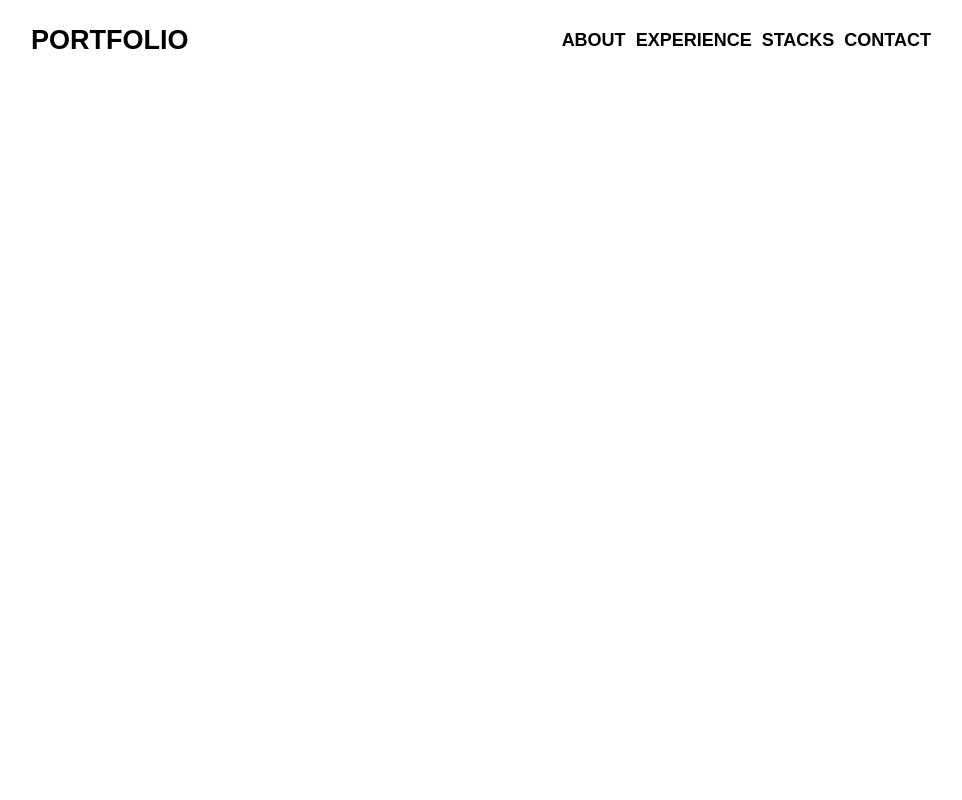
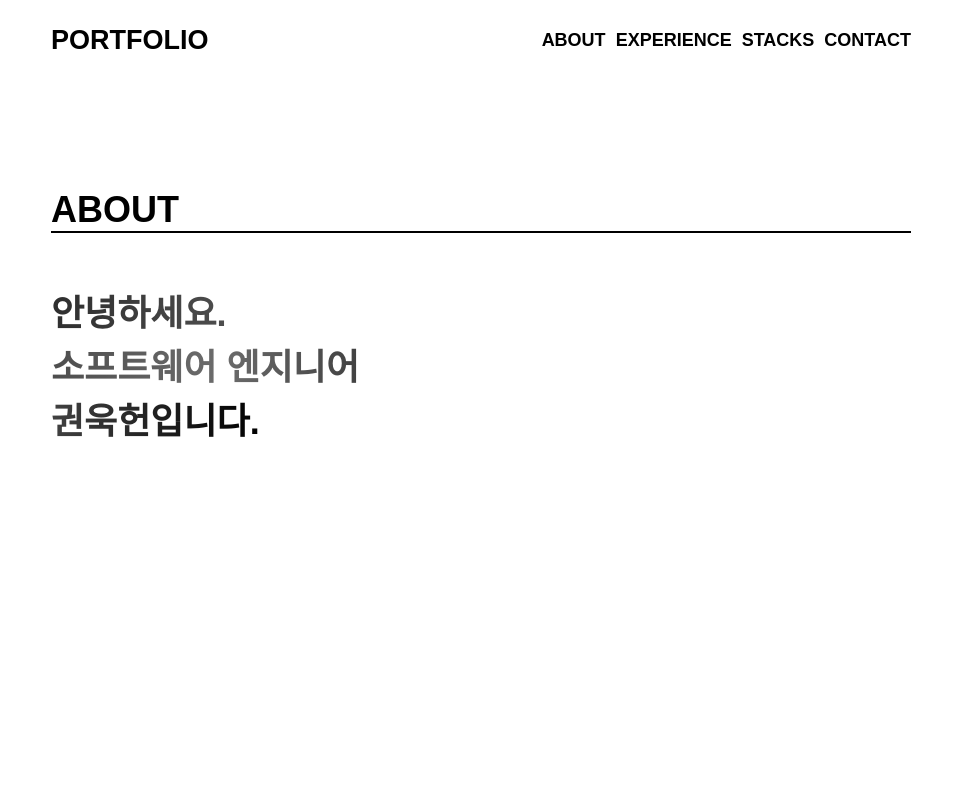
Before and after one commit to Ukheon/portfolio, a React (Vite) app: page / in a window 1280 px wide. Shown: the top 800 px of the page, without its empty margins (159-1121 px from the left). Built offline with nearby package versions, Linux system fonts and the light colour scheme.

Commit message:
feat: Typing 컴포넌트 구현 및 Anchor 테스트

```diff
--- /dev/null
+++ b/src/components/resuable/Title.tsx
@@ -0,0 +1,17 @@
+// eslint-disable-next-line
+import { styled } from 'styled-components';
+
+const Title = ({ text }: { text: string }) => {
+    return <$Title>{text}</$Title>;
+};
+
+export default Title;
+
+const $Title = styled.h2`
+    font-size: 2rem;
+    font-weight: 700;
+
+    padding-top: 6rem;
+    margin-bottom: 3rem;
+    border-bottom: 2px solid black;
+`;
--- /dev/null
+++ b/src/components/resuable/Typing.tsx
@@ -0,0 +1,85 @@
+// eslint-disable-next-line
+import { joinBeforeTextList } from '@/utils/convert';
+import { useEffect, useState } from 'react';
+import { keyframes, styled } from 'styled-components';
+
+type TypingProps = {
+    texts: string[];
+    speed?: number;
+};
+
+const Typing = ({ texts, speed }: TypingProps) => {
+    const FIRST_INDEX = 0;
+    const TYPING_SPEED = 100;
+
+    const [typingText, setTypingText] = useState('');
+    const [charIndex, setCharIndex] = useState(FIRST_INDEX);
+    const [index, setIndex] = useState(FIRST_INDEX);
+
+    useEffect(() => {
+        const innerTimer = setTimeout(() => {
+            if (texts[index]?.length === charIndex) {
+                if (index !== texts.length) {
+                    setCharIndex(0);
+                    setIndex(index + 1);
+                    setTypingText(joinBeforeTextList(texts, texts[index].substring(0, charIndex), index));
+                }
+            } else if (texts.length !== index && texts[index].length !== charIndex) {
+                setTypingText(joinBeforeTextList(texts, texts[index].substring(0, charIndex), index));
+                setCharIndex(charIndex + 1);
+            }
+        }, speed || TYPING_SPEED);
+
+        return () => clearTimeout(innerTimer);
+    }, [charIndex]);
+
+    return (
+        <$P>
+            <$Span>{typingText}</$Span>
+        </$P>
+    );
+};
+
+export default Typing;
+
+export const blinkAnimation = keyframes`
+
+	0%, 100% {
+		border-color: transparent;
+	}
+	50% {
+		border-color: white;
+	}
+`;
+
+const $P = styled.p`
+    border-right: 5px solid transparent;
+`;
+
+const $Span = styled.span`
+    white-space: pre-wrap;
+
+    background: linear-gradient(to right, #2e2e2e, #6c6c6c, #000000);
+    background-clip: text;
+    color: transparent;
+
+    font-size: 2rem;
+    line-height: 3rem;
+    font-weight: 700;
+
+    border-right-width: 2px;
+    border-right-style: solid;
+    animation: blink-caret 1s 4;
+
+    border-color: transparent;
+
+    @keyframes blink-caret {
+        from,
+        to {
+            border-color: transparent;
+        }
+        50% {
+            border-color: black;
+        }
+    }
+`;
--- /dev/null
+++ b/src/layout/SectionLayout.tsx
@@ -0,0 +1,21 @@
+// eslint-disable-next-line
+import React from 'react';
+import { styled } from 'styled-components';
+const SectionLayout = ({ children, id }: { children?: React.ReactNode; id: string }) => {
+    return <SectionContainer id={id}>{children}</SectionContainer>;
+};
+
+export default SectionLayout;
+
+const SectionContainer = styled.section`
+    width: 100%;
+    max-width: ${({ theme }) => theme.width.desktop};
+
+    height: 100%;
+    min-height: ${({ theme }) => `calc(100vh - ${theme.height.header})`};
+
+    font-size: 1rem;
+
+    margin: ${({ theme }) => theme.height.header} auto;
+    padding: ${({ theme }) => theme.width.sectionPadding};
+`;
--- /dev/null
+++ b/src/pages/About.tsx
@@ -0,0 +1,16 @@
+// eslint-disable-next-line
+import Title from '@/components/resuable/Title';
+import Typing from '@/components/resuable/Typing';
+import SectionLayout from '@/layout/SectionLayout';
+import { styled } from 'styled-components';
+
+const About = () => {
+    return (
+        <SectionLayout id="about">
+            <Title text="ABOUT" />
+            <Typing texts={['안녕하세요.', '소프트웨어 엔지니어', '권욱헌입니다.']} />
+        </SectionLayout>
+    );
+};
+
+export default About;
--- /dev/null
+++ b/src/pages/Experience.tsx
@@ -0,0 +1,14 @@
+// eslint-disable-next-line
+import Title from '@/components/resuable/Title';
+import SectionLayout from '@/layout/SectionLayout';
+import { styled } from 'styled-components';
+
+const Experience = () => {
+    return (
+        <SectionLayout id="experience">
+            <Title text="EXPERIENCE" />
+        </SectionLayout>
+    );
+};
+
+export default Experience;
--- a/src/pages/Root.tsx
+++ b/src/pages/Root.tsx
@@ -1,10 +1,17 @@
 import Header from '@/components/resuable/Header';
+
 import styled from 'styled-components';
+import About from './About';
+import Experience from './Experience';
 
 const Root = () => {
     return (
         <RootContainer>
             <Header />
+            <$Main>
+                <About />
+                <Experience />
+            </$Main>
         </RootContainer>
     );
 };
@@ -17,3 +24,5 @@ const RootContainer = styled.div`
     height: auto;
     max-width: ${({ theme }) => theme.width.desktop};
 `;
+
+const $Main = styled.main``;
--- a/src/styles/theme.ts
+++ b/src/styles/theme.ts
@@ -2,6 +2,7 @@ export const theme = {
     width: {
         desktop: '900px',
         mobile: '600px',
+        sectionPadding: '0 20px',
     },
     height: {
         header: '4.5rem',
--- /dev/null
+++ b/src/utils/convert.ts
@@ -0,0 +1,6 @@
+export const joinBeforeTextList = (textList: string[], currentText: string, index: number) => {
+    if (index === 0) return currentText;
+
+    const beforeText = textList.slice(0, index).join('\n');
+    return `${beforeText}\n${currentText}`;
+};
```
Also changed, not shown: src/styles/globalStyles.ts (+4 -5 lines).
